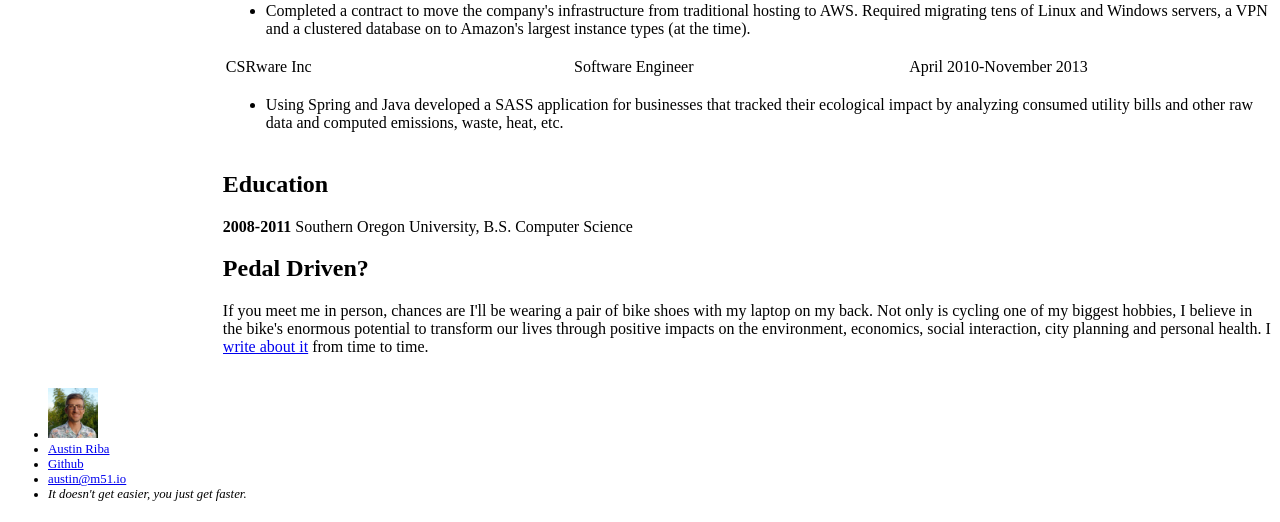
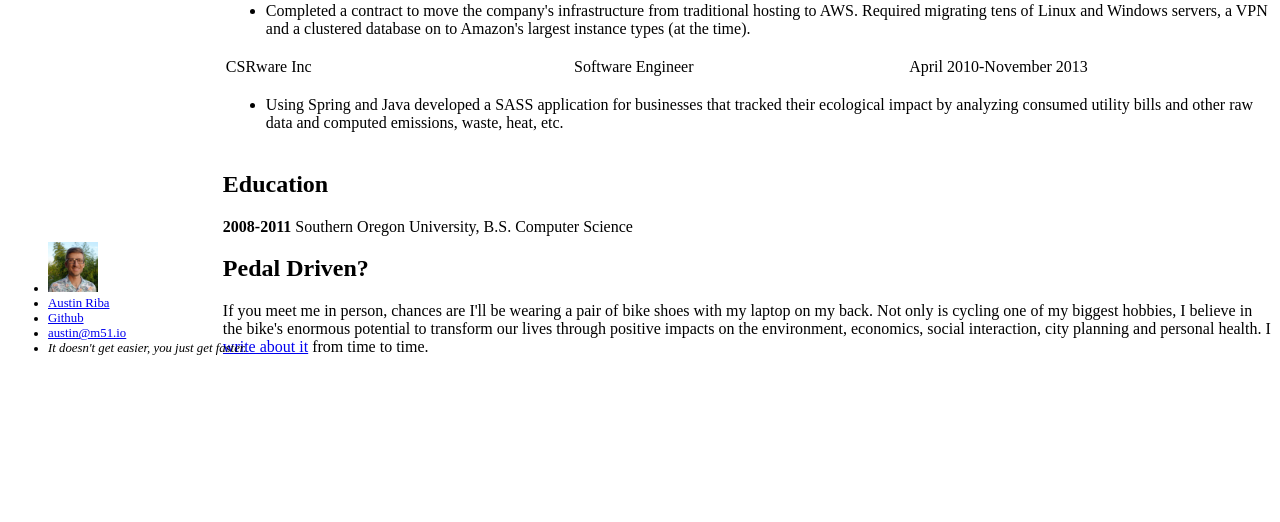
Before and after one commit to Fingel/pdpv3, a Django app: page / in a window 1280 px wide. Shown: the part 2212-2734 px from the top of the page. Before the commit the page ends 2713 px from the top, so only its background shows below. Run offline with Django 5.2, Linux system fonts and the light colour scheme; some libraries are stand-ins or nearby versions.

Commit message:
Fix footer

```diff
--- a/base/static/base/css/main.css
+++ b/base/static/base/css/main.css
@@ -1,3 +1,7 @@
+body {
+   min-height: 100vh;
+   position: relative;
+}
 .grid-container {
    display: grid;
    grid-template-columns: 1fr 6fr;
@@ -8,6 +12,7 @@
    align-items: baseline;
    min-height: 0;
    min-width: 0;
+   margin-bottom: 150px;
 }
 
 .content {
@@ -169,6 +174,9 @@ blockquote.micro footer {
 }
 
 .main-footer {
+   width: 100vw;
+   position: absolute;
+   bottom: 0;
    padding: var(--pico-spacing);
    background-color: var(--pico-contrast-background);
 }
@@ -197,4 +205,8 @@ blockquote.micro footer {
    .container {
       padding-top: 0;
    }
+
+   #favorite-quote {
+      display: none;
+   }
 }
--- a/base/templates/base/base.html
+++ b/base/templates/base/base.html
@@ -60,7 +60,7 @@
           <li>
             <a class="u-email" href="mailto:austin@m51.io" rel="me">austin@m51.io</a>
           </li>
-          <li>
+          <li id="favorite-quote">
             <em>It doesn't get easier, you just get faster.</em>
           </li>
         </ul>
```
